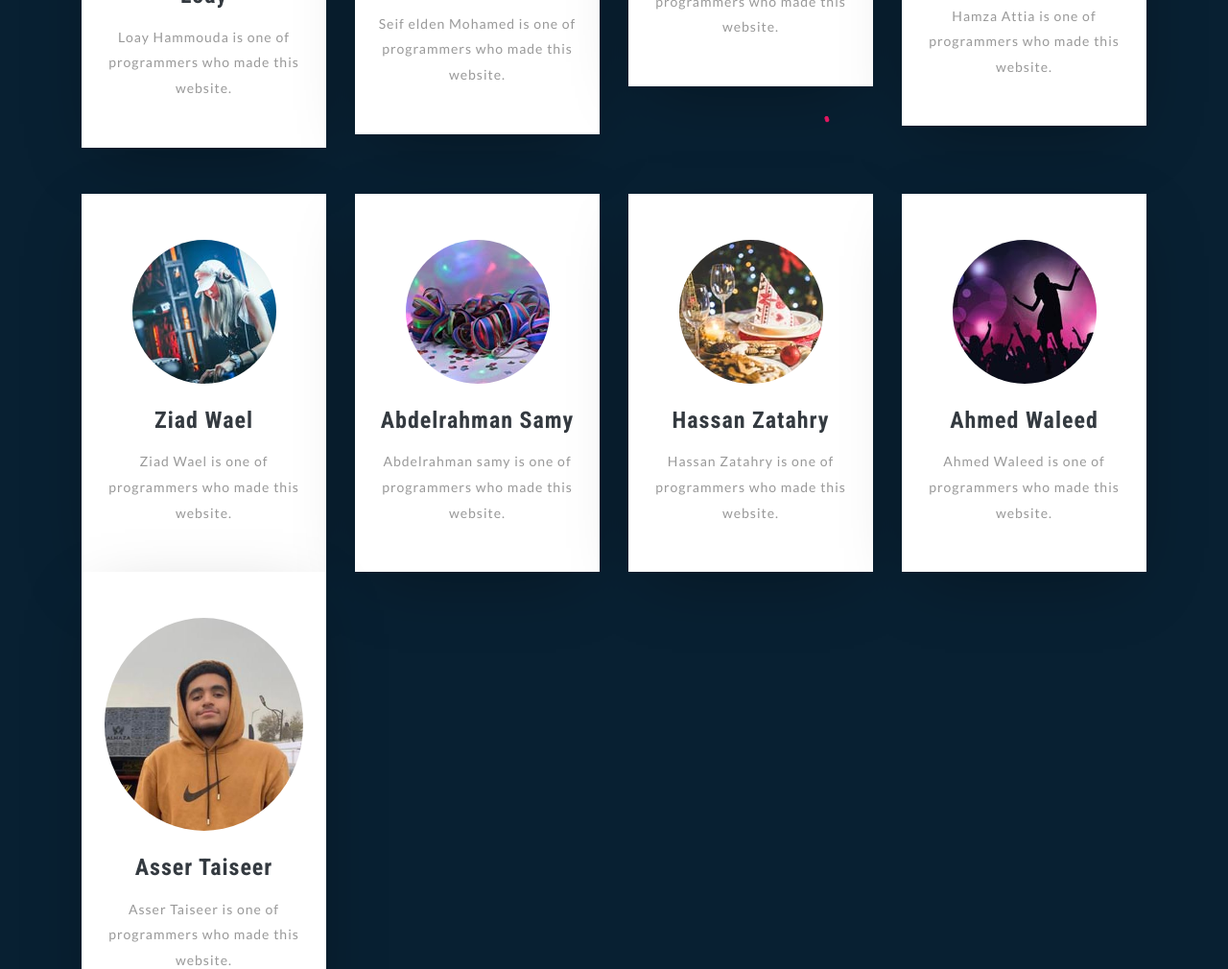
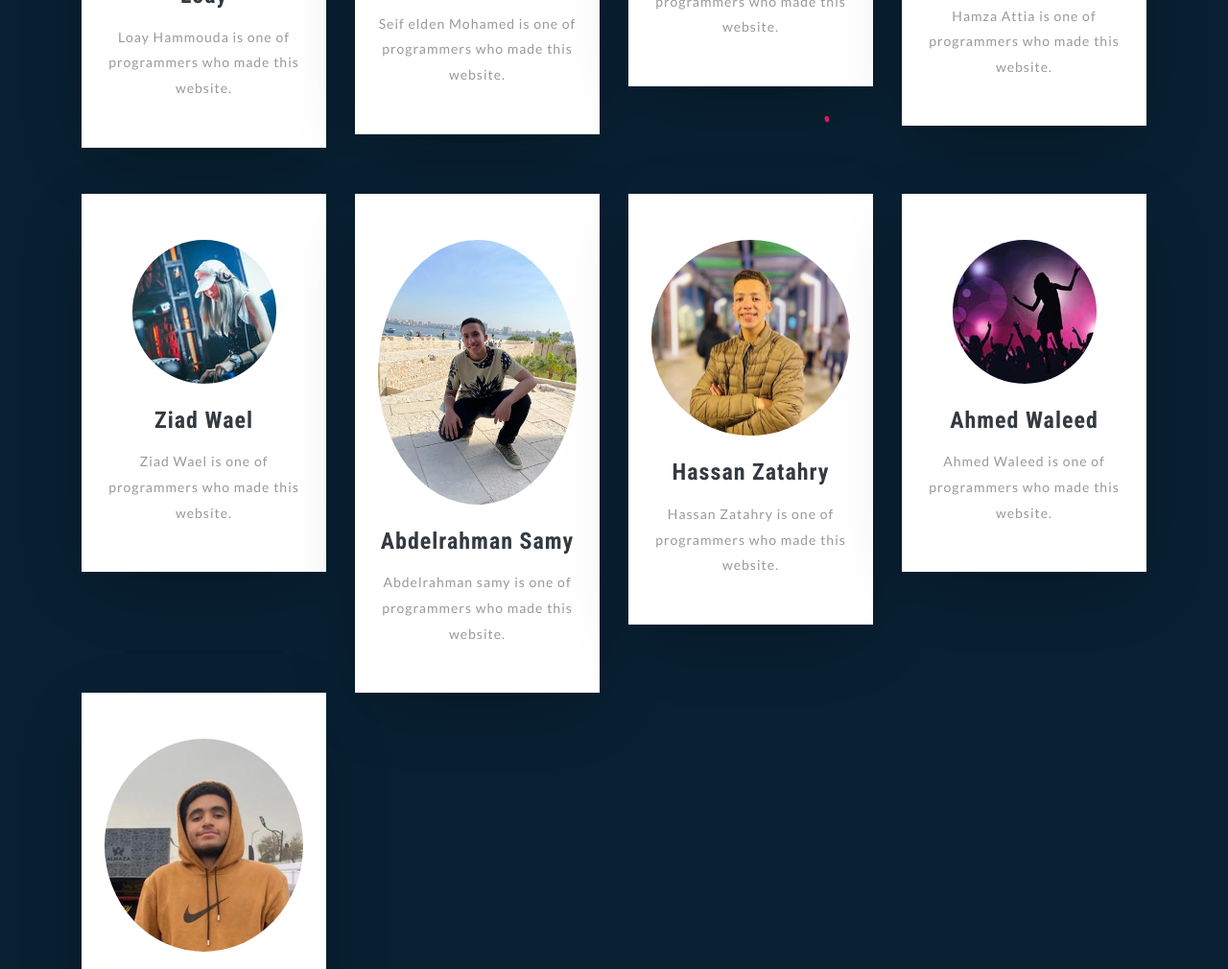
Before and after one commit to ibrahimfakhrey/ams-benha, a Flask app: page / in a window 1280 px wide. Shown: the part 2467-3477 px from the top of the page at 96% size. Run offline with Flask 2, Linux system fonts and the light colour scheme; some libraries are stand-ins or nearby versions; some web fonts are replaced.

Commit message:
adding samy and hassan

```diff
--- a/templates/index.html
+++ b/templates/index.html
@@ -205,14 +205,14 @@ License URL: http://creativecommons.org/licenses/by/3.0/
 				</div>
 				<div class="col-lg-3 col-sm-6 mt-sm-0 mt-5">
 					<div class="welcome-grid bg-white py-5 px-4">
-						<img src="static/images/wh6.jpg" alt="" class="img-fluid">
+						<img src="static/images/samy.jpeg" alt="" class="img-fluid">
 						<h4 class="mt-4 mb-3 text-dark">Abdelrahman Samy</h4>
 						<p>Abdelrahman samy is one of programmers who made this website.</p>
 					</div>
 				</div>
 				<div class="col-lg-3 col-sm-6 mt-lg-0 mt-5">
 					<div class="welcome-grid bg-white py-5 px-4">
-						<img src="static/images/wh7.jpg" alt="" class="img-fluid">
+						<img src="static/images/hassan.jpeg" alt="" class="img-fluid">
 						<h4 class="mt-4 mb-3 text-dark">Hassan Zatahry</h4>
 						<p>Hassan Zatahry is one of programmers who made this website.</p>
 					</div>
```
Also changed, not shown: static/images/hassan.jpeg (added), static/images/samy.jpeg (added).
